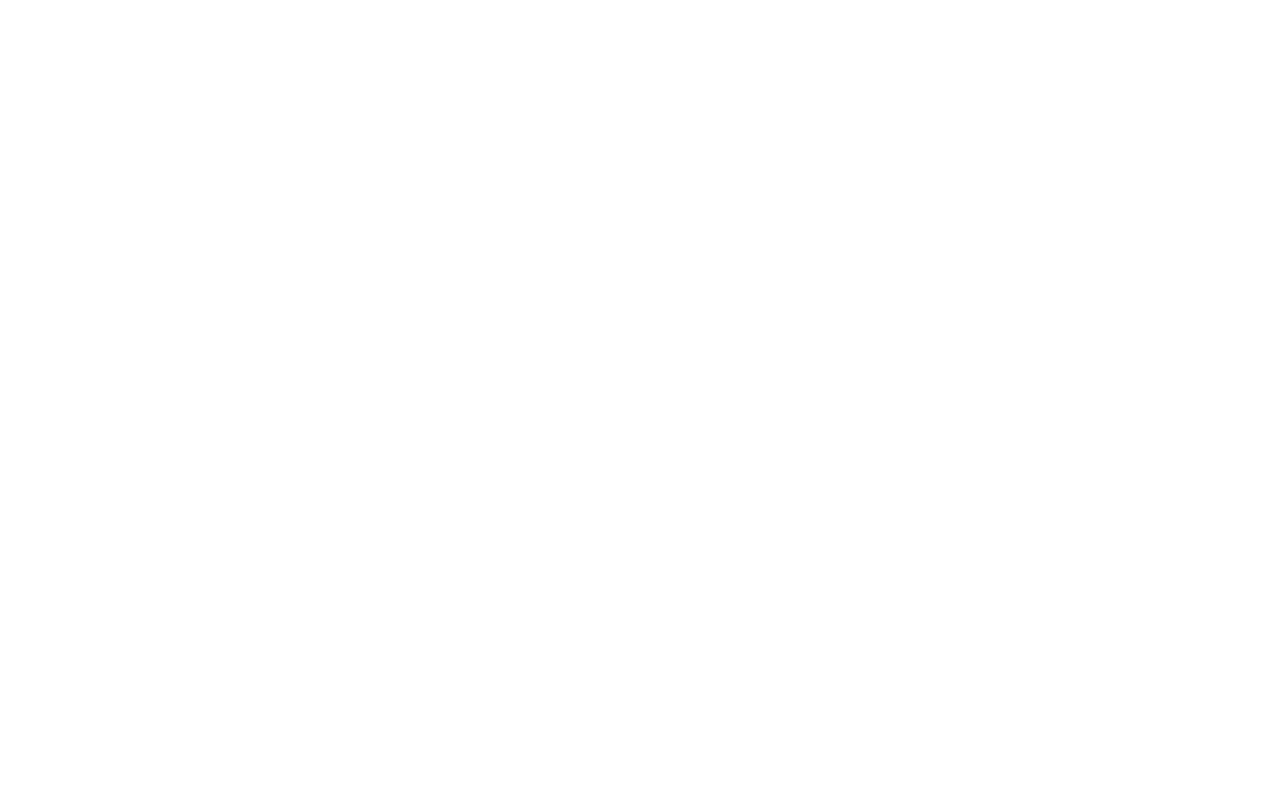
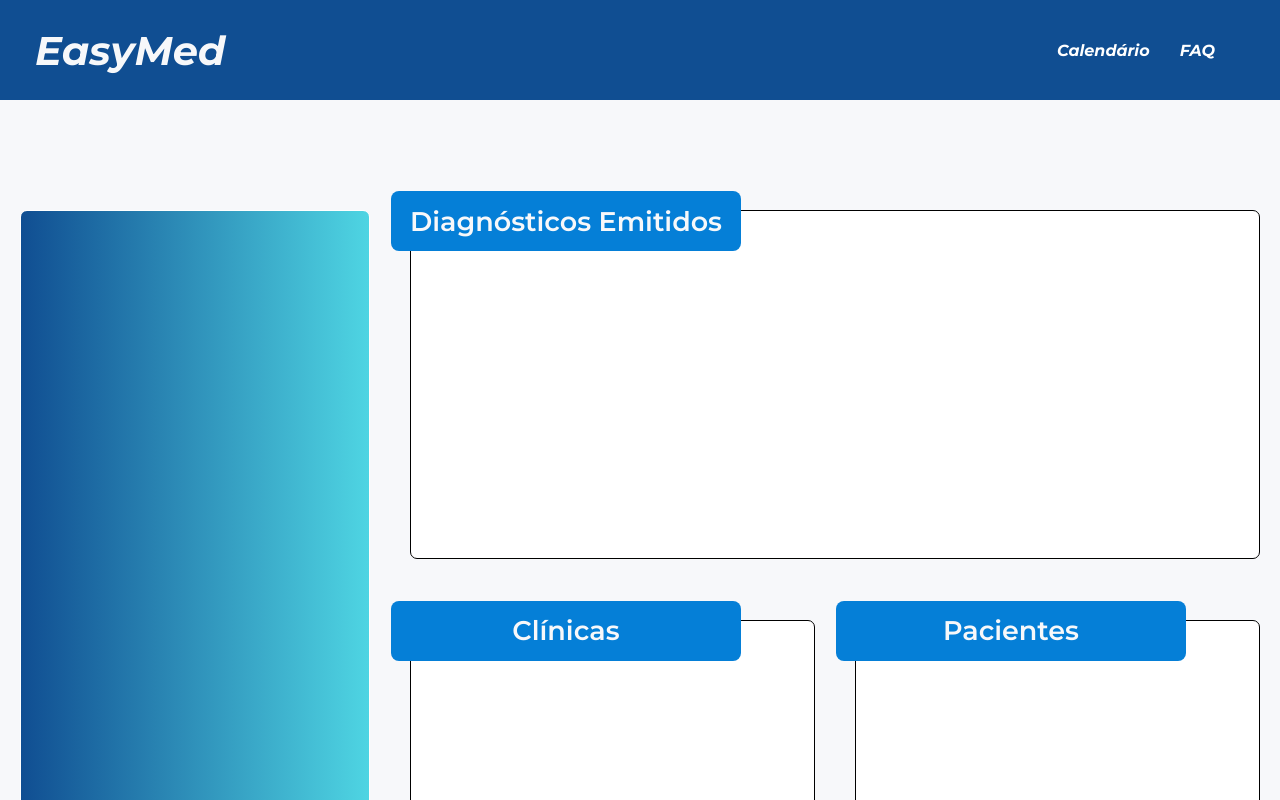
Before and after one commit to joaopedroalb/easy-med-front, a React (Vite) app: page /doctor-profile in a window 1280 px wide. Before the commit this address had no page. Shown: the top 800 px of the page. Built offline with nearby package versions, Linux system fonts and the light colour scheme.

Commit message:
pt1 portal-medico screen

```diff
--- /dev/null
+++ b/src/components/layout/Headers/HeaderDoctor/index.jsx
@@ -0,0 +1,16 @@
+import React from "react";
+import { TitleLogo, Header, BtnHeader } from "./style";
+
+export default function HeaderDoctor() {
+  return (
+    <>
+      <Header>
+        <TitleLogo>EasyMed</TitleLogo>
+        <div>
+          <BtnHeader>Calendário</BtnHeader>
+          <BtnHeader>FAQ</BtnHeader>
+        </div>
+      </Header>
+    </>
+  );
+}
--- /dev/null
+++ b/src/components/layout/Headers/HeaderDoctor/style.js
@@ -0,0 +1,28 @@
+import styled from "styled-components";
+
+export const Header = styled.div`
+  width: 100%;
+  height: 100px;
+  background: var(--blue-600);
+  display: flex;
+  align-items: center;
+  justify-content: space-between;
+  padding: 0 35px 0 35px;
+`
+
+export const TitleLogo = styled.h1`
+  color: var(--white);
+  font-style: italic;
+  font-size: 2.5rem;
+`
+export const BtnHeader = styled.a`
+  color: var(--absolut-white);
+  margin-right: 30px;
+  cursor: pointer;
+  font-weight: bold;
+  font-style: italic;
+  font-family: 'Montserrat';
+  &:hover {
+    color: var(--white);
+  }
+`
--- a/src/components/layout/Headers/HeaderHome/index.jsx
+++ b/src/components/layout/Headers/HeaderHome/index.jsx
@@ -7,11 +7,11 @@
     <>
       <Header>
         <TitleLogo>EasyMed</TitleLogo>
-        <Link to='/signin'>
+        <Link to="/signin">
           <ButtonLogin>
             <p className="text-btn">Entrar</p>
             <IconContent>
-              <FaUserAlt color="#F7F8FA" size={'1rem'}/>
+              <FaUserAlt color="#F7F8FA" size={"1rem"} />
             </IconContent>
           </ButtonLogin>
         </Link>
--- a/src/pages/App.jsx
+++ b/src/pages/App.jsx
@@ -4,6 +4,7 @@
 import Login from "./Login";
 import PatientRecord from "./PatientRecord";
 import PatientProfile from "./Profile/Patient/PatientProfile";
+import DoctorProfile from "./Profile/Doctor/DoctorProfile";
 
 function App() {
   return (
@@ -13,11 +14,15 @@
           <Route path="/" element={<Home />} />
           <Route path="signin/*" element={<Login />} />
           <Route path="signup/*" element={<PatientRecord />} />
-          <Route path="profile/" element={
-            <ProtectedRoute>
-              <PatientProfile/>
-            </ProtectedRoute>
-          } />
+          <Route path="doctor-profile/*" element={<DoctorProfile />} />
+          <Route
+            path="profile/"
+            element={
+              <ProtectedRoute>
+                <PatientProfile />
+              </ProtectedRoute>
+            }
+          />
         </Routes>
       </BrowserRouter>
     </div>
--- /dev/null
+++ b/src/pages/Profile/Doctor/DoctorProfile.jsx
@@ -0,0 +1,36 @@
+import React from "react";
+import {
+  Body,
+  Content,
+  DoctorInfo,
+  Informations,
+  Clinics,
+  Patient,
+  Diagnostic,
+  BoxLabelDiagnostic,
+  BoxLabelClinics,
+  BoxLabelPatient,
+} from "./style";
+import HeaderDoctor from "../../../components/layout/Headers/HeaderDoctor";
+
+export default function DoctorProfile() {
+  return (
+    <Body>
+      <HeaderDoctor />
+      <Content>
+        <Informations>
+          <DoctorInfo></DoctorInfo>
+          <Diagnostic>
+            <BoxLabelDiagnostic>Diagnósticos Emitidos</BoxLabelDiagnostic>
+          </Diagnostic>
+          <Clinics>
+            <BoxLabelClinics>Clínicas</BoxLabelClinics>
+          </Clinics>
+          <Patient>
+            <BoxLabelPatient>Pacientes</BoxLabelPatient>
+          </Patient>
+        </Informations>
+      </Content>
+    </Body>
+  );
+}
--- /dev/null
+++ b/src/pages/Profile/Doctor/style.js
@@ -0,0 +1,105 @@
+import styled from "styled-components";
+
+export const Body = styled.div`
+    width: 100%;
+    height: 100%;
+    background-color: var(--white);
+`
+
+export const Content = styled.div`
+    width: 100%;
+    height: 100%;
+    display: flex;
+    padding: 110px;
+    justify-content: center;
+`
+export const Informations = styled.div`
+    display: grid;
+    grid-template-columns: 1fr 1fr 1fr;
+    grid-template-rows: 1fr 1fr;
+    grid-gap: 60px 40px;
+    grid-template-areas: "i d d"
+                         "i c p";
+`
+export const DoctorInfo = styled.div`
+    width: 350px;
+    height: 759px;
+    background: linear-gradient(90deg, #104E92 0%, rgba(46, 206, 222, 0.84) 100%);
+    grid-area: i;
+    border-radius: 7px;
+    border: 1px solid white;
+`
+
+
+export const Diagnostic = styled.div`
+    width: 850px;
+    height: 349px;
+    background-color: var(--absolut-white);
+    grid-area: d;
+    border-radius: 7px;
+    border: 1px solid black;
+`
+export const Clinics = styled.div`
+    width: 405px;
+    height: 349px;
+    background-color: var(--absolut-white);
+    grid-area: c;
+    border-radius: 7px;
+    border: 1px solid black;
+`
+export const Patient = styled.div`
+    width: 405px;
+    height: 349px;
+    background-color: var(--absolut-white);
+    grid-area: p;
+    border-radius: 7px;
+    border: 1px solid black;
+`
+export const BoxLabelDiagnostic = styled.div`
+    position: relative;
+    right: 20px;
+    top: -20px;
+    display: flex;
+    width: 350px;
+    height: 60px;
+    color: var(--white);
+    font-weight: 700;
+    font-size: 27px;
+    line-height: 33px;
+    align-items: center;
+    justify-content: center;
+    background-color: var(--blue-500);
+    border-radius: 8px;
+`
+export const BoxLabelClinics = styled.div`
+    position: relative;
+    right: 20px;
+    top: -20px;
+    display: flex;
+    width: 350px;
+    height: 60px;
+    color: var(--white);
+    font-weight: 700;
+    font-size: 27px;
+    line-height: 33px;
+    align-items: center;
+    justify-content: center;
+    background-color: var(--blue-500);
+    border-radius: 8px;
+`
+export const BoxLabelPatient = styled.div`
+    position: relative;
+    right: 20px;
+    top: -20px;
+    display: flex;
+    width: 350px;
+    height: 60px;
+    color: var(--white);
+    font-weight: 700;
+    font-size: 27px;
+    line-height: 33px;
+    align-items: center;
+    justify-content: center;
+    background-color: var(--blue-500);
+    border-radius: 8px;
+`
```
